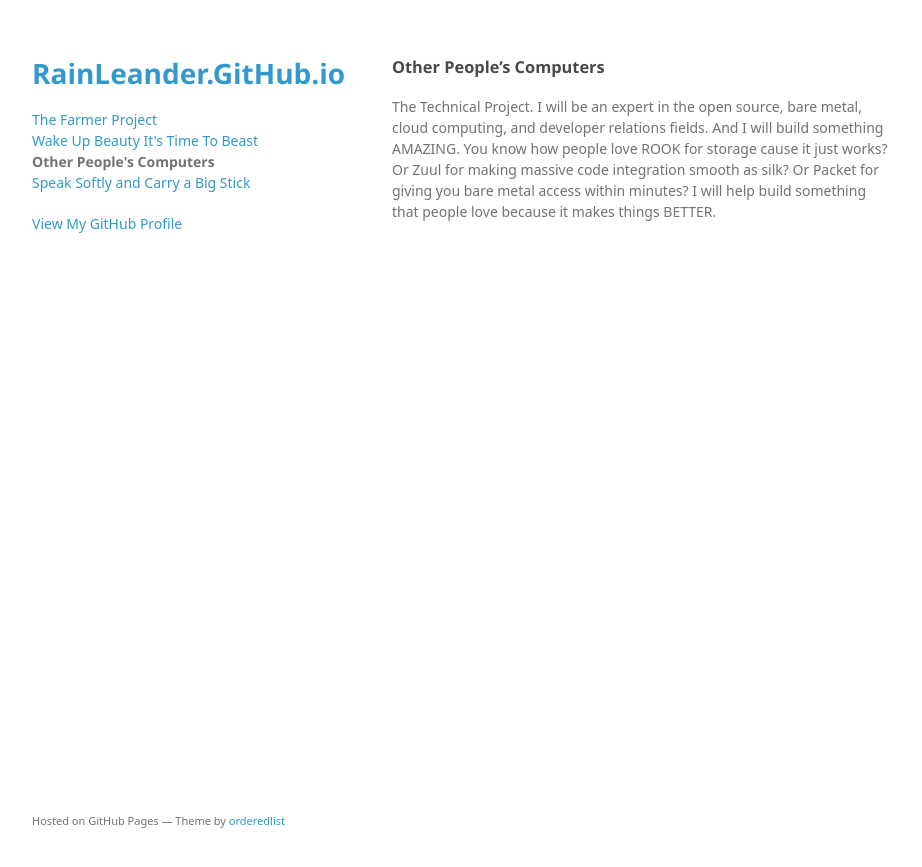
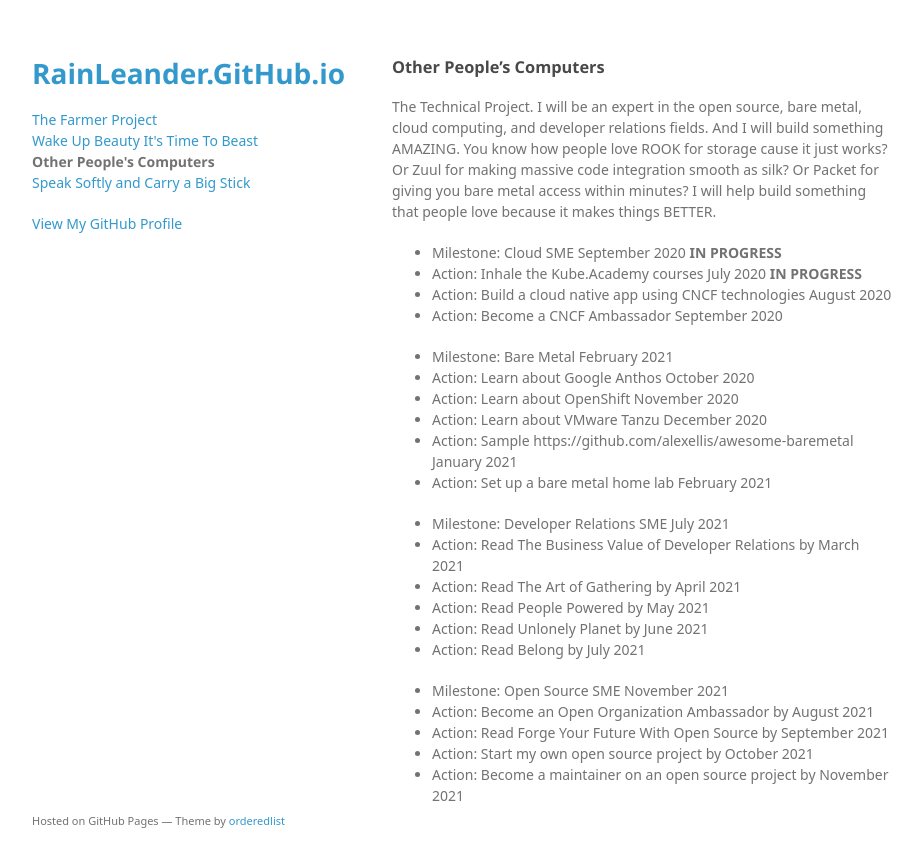
Before and after one commit to rainleander/rainleander.github.io, a Jekyll site: the page other-peoples-computers.html, which Jekyll copies as it is, in a window 1280 px wide. Shown: the top 867 px of the page, without its empty margins (178-1100 px from the left). Built offline with Jekyll 4.4.1, drawn with Linux system fonts in a browser that asks for light colours; some web fonts are replaced.

Commit message:
Update other-peoples-computers.html

```diff
--- a/other-peoples-computers.html
+++ b/other-peoples-computers.html
@@ -28,6 +28,32 @@
 <h3>
 <a id="other-peoples-computers" class="anchor" href="#other-peoples-computers" aria-hidden="true"><span aria-hidden="true" class="octicon octicon-link"></span></a>Other People’s Computers</h3>
 <p>The Technical Project. I will be an expert in the open source, bare metal, cloud computing, and developer relations fields. And I will build something AMAZING. You know how people love ROOK for storage cause it just works? Or Zuul for making massive code integration smooth as silk? Or Packet for giving you bare metal access within minutes? I will help build something that people love because it makes things BETTER.</p>
+
+        <p><ul><li>Milestone: Cloud SME September 2020 <b>IN PROGRESS</b></li>
+        <li>Action: Inhale the Kube.Academy courses July 2020 <b>IN PROGRESS</b></li>
+        <li>Action: Build a cloud native app using CNCF technologies August 2020</li>
+        <li>Action: Become a CNCF Ambassador September 2020</li></ul>
+
+        <ul><li>Milestone: Bare Metal February 2021</li>
+          <li>Action: Learn about Google Anthos October 2020</li>
+          <li>Action: Learn about OpenShift November 2020</li>
+          <li>Action: Learn about VMware Tanzu December 2020</li>
+          <li>Action: Sample https://github.com/alexellis/awesome-baremetal January 2021</li>
+          <li>Action: Set up a bare metal home lab February 2021</li></ul>
+
+        <ul><li>Milestone: Developer Relations SME July 2021</li>
+          <li>Action: Read The Business Value of Developer Relations by March 2021</li>
+          <li>Action: Read The Art of Gathering by April 2021</li>
+          <li>Action: Read People Powered by May 2021</li>
+          <li>Action: Read Unlonely Planet by June 2021</li>
+          <li>Action: Read Belong by July 2021</li></ul>
+
+        <ul><li>Milestone: Open Source SME November 2021</li>
+          <li>Action: Become an Open Organization Ambassador by August 2021</li>
+          <li>Action: Read Forge Your Future With Open Source by September 2021</li>
+          <li>Action: Start my own open source project by October 2021</li>
+          <li>Action: Become a maintainer on an open source project by November 2021</li></ul></p>
+
       </section>
       <footer>
         <p><small>Hosted on GitHub Pages &mdash; Theme by <a href="https://github.com/orderedlist">orderedlist</a></small></p>
```
